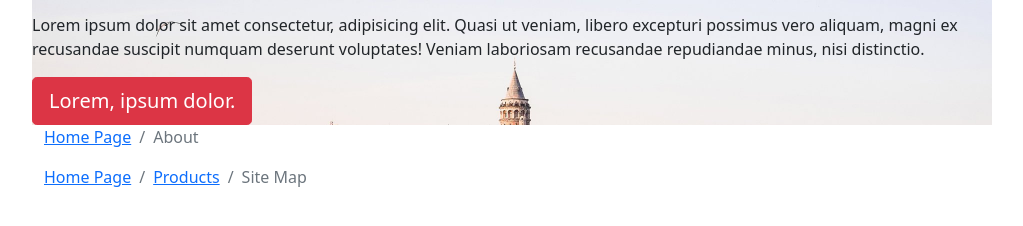
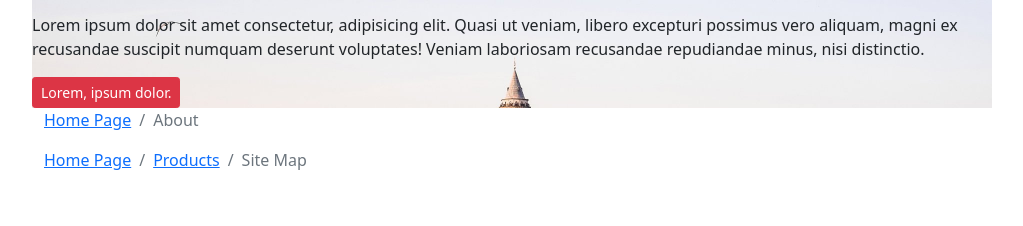
Before and after one commit to tunahantatli/bootstrap-basics, a plain HTML site: page bootstrap-jumbatron-breadcrumb/jumbotron-breadcrumb.html in a window 1280 px wide. Shown: the part 160-386 px from the top of the page, without its empty margins (128-1151 px from the left). Drawn offline with nearby package versions, Linux system fonts and the light colour scheme.

Commit message:
fnl-cmmt-jumbotron

```diff
--- a/bootstrap-jumbatron-breadcrumb/jumbotron-breadcrumb.html
+++ b/bootstrap-jumbatron-breadcrumb/jumbotron-breadcrumb.html
@@ -32,7 +32,7 @@
         suscipit numquam deserunt voluptates! Veniam laboriosam recusandae
         repudiandae minus, nisi distinctio.
       </p>
-      <a href="#" class="btn btn-danger btn-lg">Lorem, ipsum dolor.</a>
+      <a href="#" class="btn btn-danger btn-sm">Lorem, ipsum dolor.</a>
     </div>
     <nav>
         <div class="container">
```
